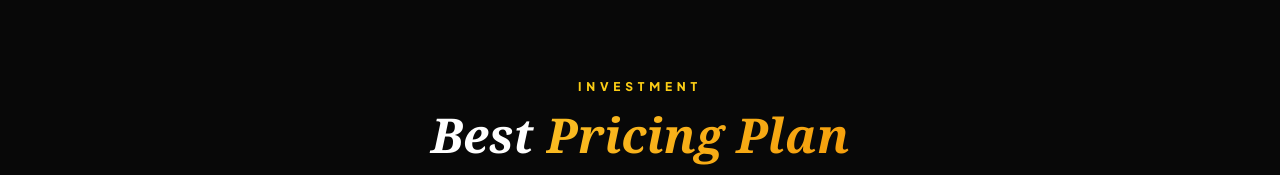
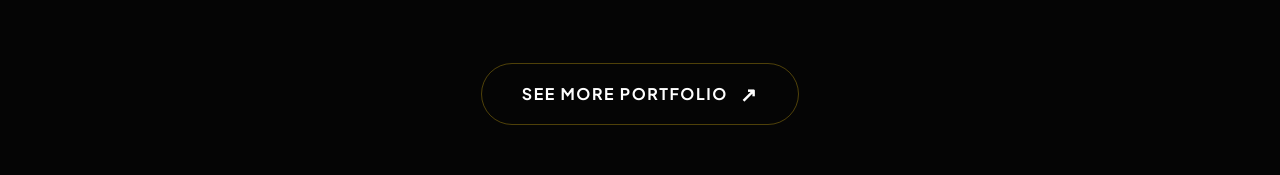
Before and after one commit to bdsujonndm-png/dmsujonbd, a React (Vite) app: page / in a window 1280 px wide. Shown: the part 5677-5852 px from the top of the page. Built offline with nearby package versions, Linux system fonts and the light colour scheme; a web font is replaced by a local one.

Commit message:
Update Portfolio.tsx

```diff
--- a/components/Portfolio.tsx
+++ b/components/Portfolio.tsx
@@ -2,6 +2,8 @@ import React, { useState } from 'react';
 
 const Portfolio: React.FC = () => {
   const [filter, setFilter] = useState('All');
+  // State to handle how many items to show
+  const [itemsToShow, setItemsToShow] = useState(6);
 
   const categories = ['All', 'YouTube', 'SEO', 'Ads', 'Dashboards'];
 
@@ -12,22 +14,38 @@ const Portfolio: React.FC = () => {
     { title: 'Site Traffic Analytics', category: 'SEO', img: 'https://picsum.photos/seed/work4/600/450' },
     { title: 'E-commerce Meta Ads Scaling', category: 'Ads', img: 'https://picsum.photos/seed/work5/600/450' },
     { title: 'Technical SEO Audit Result', category: 'SEO', img: 'https://picsum.photos/seed/work6/600/450' },
+    // Ekhane tomar baki 14+ project gulo add koro...
+    { title: 'New SEO Project 7', category: 'SEO', img: 'https://picsum.photos/seed/work7/600/450' },
+    { title: 'New Ads Project 8', category: 'Ads', img: 'https://picsum.photos/seed/work8/600/450' },
+    { title: 'New SEO Project 9', category: 'SEO', img: 'https://encrypted-tbn0.gstatic.com/images?q=tbn:ANd9GcQ1zwhySGCEBxRRFYIcQgvOLOpRGqrT3d7Qng&s' },
+
+    // ... items add korte thako
   ];
 
+  // Filtering logic
   const filteredWorks = filter === 'All' ? works : works.filter(w => w.category === filter);
 
+  // Function to show more projects
+  const handleShowMore = () => {
+    setItemsToShow(works.length); // Sob gulo project show korbe
+  };
+
   return (
-    <div className="max-w-7xl mx-auto px-6">
+    <div className="max-w-7xl mx-auto px-6 py-20">
       <div className="text-center mb-16">
         <h2 className="text-yellow-400 font-bold uppercase tracking-[0.3em] mb-4">Portfolio</h2>
         <h3 className="text-4xl font-extrabold">Result Showcase</h3>
       </div>
 
+      {/* Categories Bar */}
       <div className="flex flex-wrap justify-center gap-4 mb-12">
         {categories.map(cat => (
           <button
             key={cat}
-            onClick={() => setFilter(cat)}
+            onClick={() => {
+              setFilter(cat);
+              setItemsToShow(6); // Filter change korle abar top 6-e fire jabe
+            }}
             className={`px-8 py-2 rounded-full text-xs font-bold uppercase tracking-widest transition-all duration-300 hover:scale-105 active:scale-90 ${filter === cat ? 'gold-gradient text-black shadow-lg shadow-yellow-500/10' : 'border border-white/10 text-gray-500 hover:border-yellow-400 hover:text-yellow-400'}`}
           >
             {cat}
@@ -35,8 +53,9 @@ const Portfolio: React.FC = () => {
         ))}
       </div>
 
+      {/* Portfolio Grid - Sliced by itemsToShow */}
       <div className="grid grid-cols-1 md:grid-cols-2 lg:grid-cols-3 gap-8">
-        {filteredWorks.map((work, idx) => (
+        {filteredWorks.slice(0, itemsToShow).map((work, idx) => (
           <div key={idx} className="group relative overflow-hidden rounded-2xl glass aspect-square lg:aspect-video cursor-pointer transition-all duration-500 hover:translate-y-[-8px]">
             <img
               src={work.img}
@@ -53,6 +72,19 @@ const Portfolio: React.FC = () => {
           </div>
         ))}
       </div>
+
+      {/* SEE MORE BUTTON - Only shows if there are more items hidden */}
+      {itemsToShow < filteredWorks.length && (
+        <div className="text-center mt-16">
+          <button
+            onClick={handleShowMore}
+            className="group relative inline-flex items-center gap-3 px-10 py-4 bg-transparent border border-yellow-400/30 rounded-full font-bold text-white uppercase tracking-widest hover:bg-yellow-400 hover:text-black transition-all duration-300 active:scale-95"
+          >
+            See More Portfolio
+            <span className="text-xl group-hover:rotate-45 transition-transform duration-300">↗</span>
+          </button>
+        </div>
+      )}
     </div>
   );
 };
```
